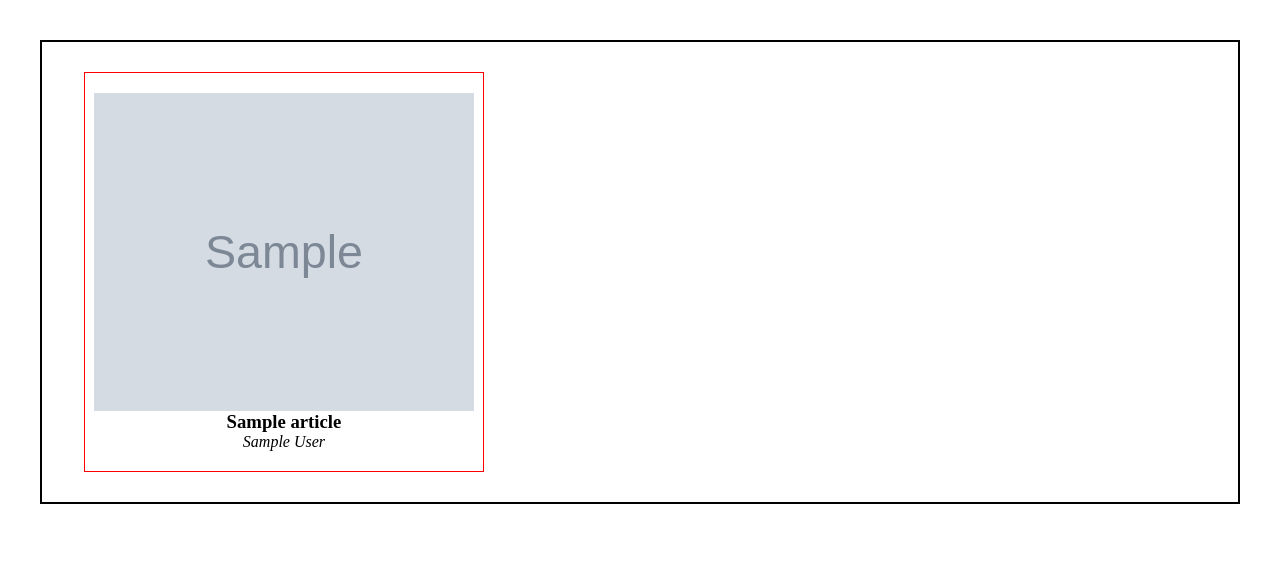
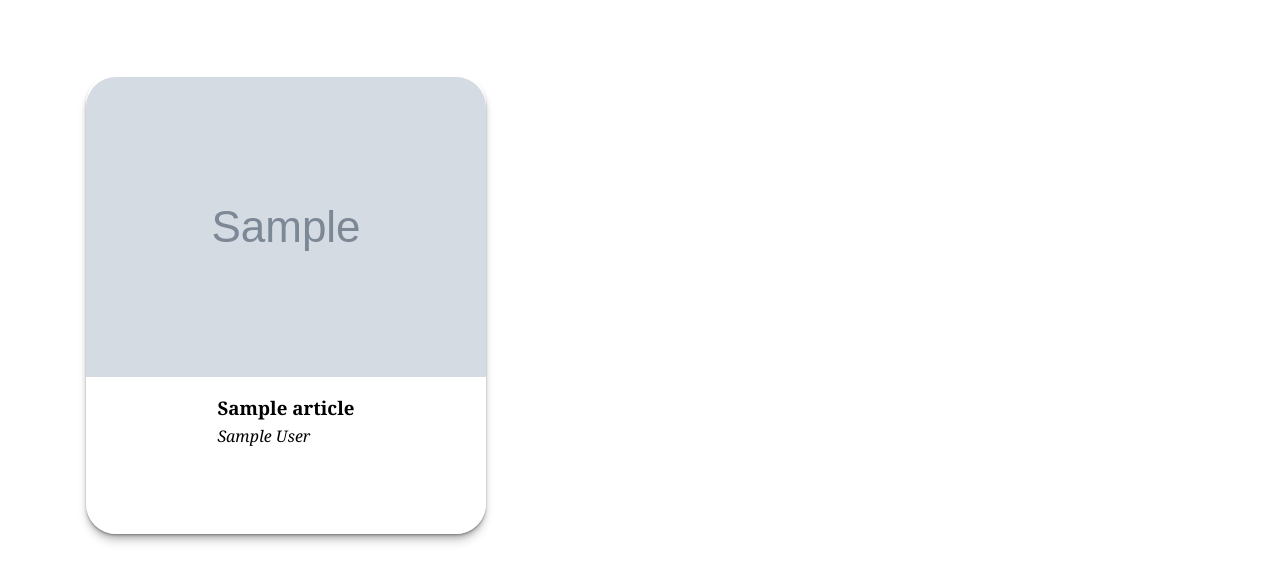
Before and after one commit to ap211unitech/Full-stack-NEWS-Website, a Node server app: template views/news.ejs in a window 1280 px wide. Shown: the part 74-657 px from the top of the page. Run offline with Node 20, Linux system fonts and the light colour scheme; the template is opened without the code that fills it: most values are stand-ins (such as "Sample title", 1, 10 or a date in 2020); grey boxes marked "Sample" are stand-in pictures; some libraries are stand-ins or nearby versions.

Commit message:
Passing Parameter in EJS

```diff
--- /dev/null
+++ b/public/js/news.js
@@ -0,0 +1,4 @@
+const getSingleNews = (news) => {
+    console.log(JSON.stringify(news))
+
+}
--- a/public/style/news.css
+++ b/public/style/news.css
@@ -1,11 +1,9 @@
 #headlines {
-    margin: 40px;
-    border: 2px solid black;
+    margin: 44px;
 }
 
 .all-cards-headlines {
     display: flex;
-    justify-content: left;
     align-items: center;
     flex-wrap: wrap;
     margin: auto;
@@ -13,18 +11,42 @@
 }
 
 .all-cards-headlines .card-headline {
-    border: 1px solid red;
+    border: 1px solid white;
+    box-shadow: 0 1px 1px rgba(0, 0, 0, 0.15), 0 2px 2px rgba(0, 0, 0, 0.15), 0 4px 4px rgba(0, 0, 0, 0.15), 0 8px 8px rgba(0, 0, 0, 0.15);
+    border-radius: 30px;
     padding: 20px;
     margin: 30px;
     width: 400px;
-    height: 400px;
+    height: 460px;
     display: flex;
-    justify-content: center;
     align-items: center;
     flex-direction: column;
 }
 
-.all-cards-headlines .card-headline img {
-    width: 380px;
-    height: 380px;
+.all-cards-headlines .card-headline .img img {
+    width: 400px;
+    height: 300px;
+    border-radius: 30px 30px 0 0;
+    margin-top: -18px;
 }
+
+.all-cards-headlines .card-headline .content {
+    display: flex;
+    justify-content: center;
+    flex-direction: column;
+    margin-top: 14px;
+}
+
+.all-cards-headlines .card-headline .content h3 {
+    font-family: Cambria, Cochin, Georgia, Times, 'Times New Roman', serif;
+    cursor: pointer;
+}
+
+.all-cards-headlines .card-headline .content h3:hover {
+    color: #7a7afc;
+}
+
+.all-cards-headlines .card-headline .content p {
+    margin-top: 5px;
+    font-family: Cambria, Cochin, Georgia, Times, 'Times New Roman', serif;
+}
--- a/views/news.ejs
+++ b/views/news.ejs
@@ -2,11 +2,24 @@
 <div id="headlines">
     <div class="all-cards-headlines">
         <%  news.articles.forEach(data => { %>
+        <% if(data.urlToImage && data.title && data.author) { %>
         <div class="card-headline">
-            <img src="<%- data.urlToImage %> ">
-            <h3> <%- data.title %> </h3>
-            <p><i> <%- data.author %> </i></p>
+            <div class="img">
+                <img src="<%- data.urlToImage %>">
+            </div>
+            <div class="content">
+                <% const SendingData = data %>
+                <h3 onclick="getSingleNews('<%= SendingData %>')"> <%- data.title %> </h3>
+                <p><i> <%- data.author %> </i></p>
+            </div>
         </div>
+        <% } %>
         <% }) %>
     </div>
 </div>
+
+<div class="single-news">
+
+</div>
+
+<script src="/js/news.js"></script>
```
